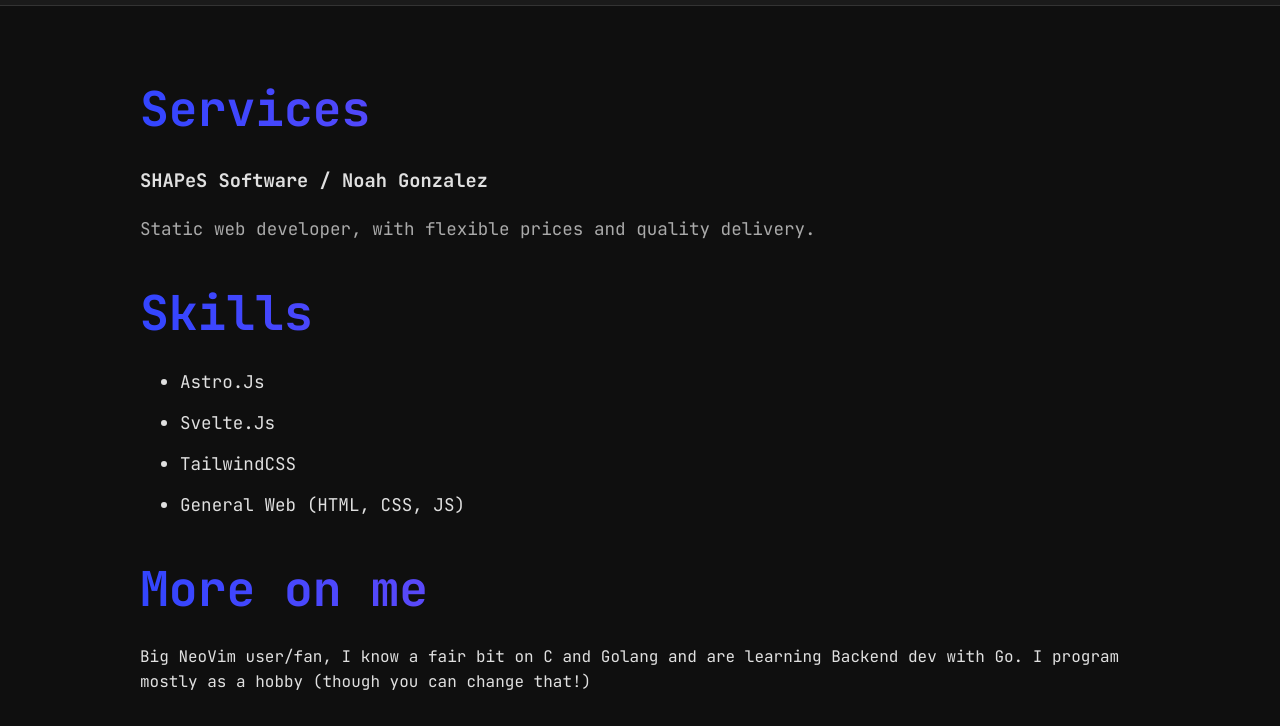
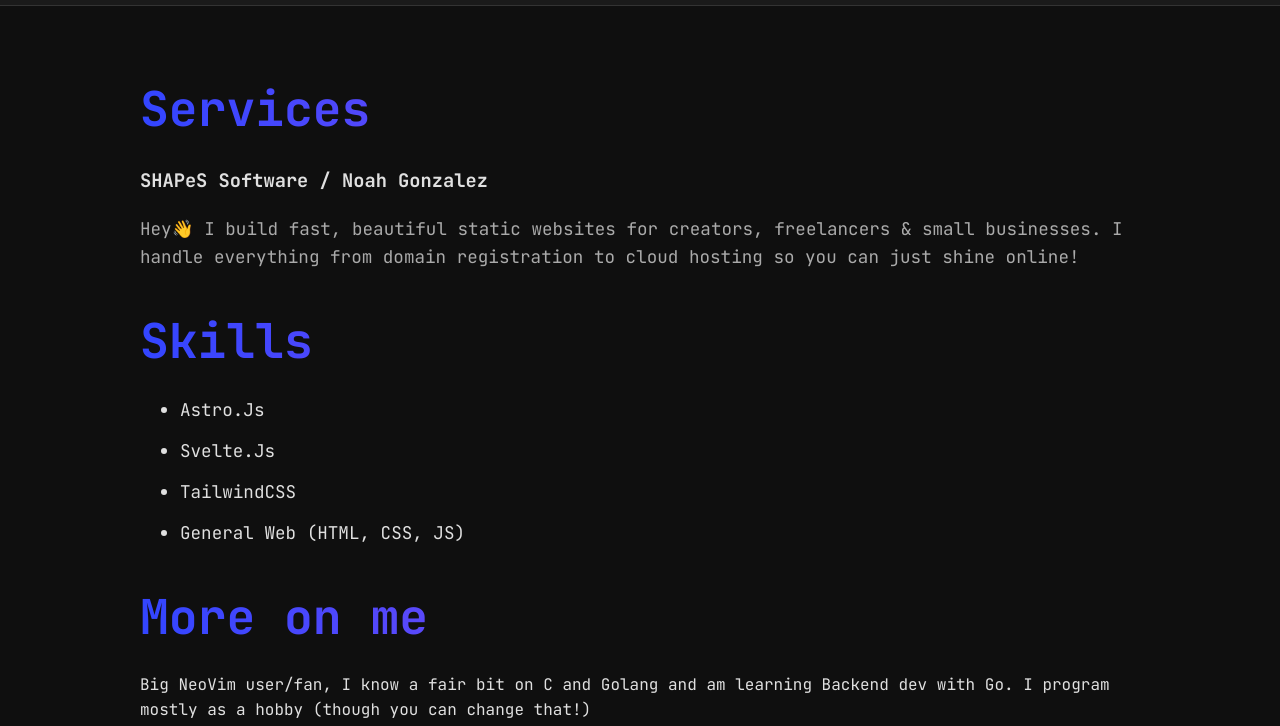
Before and after one commit to SHAPeS-Software/shapespage, an Astro site: page /shapespage/services in a window 1280 px wide. Shown: the part 66-792 px from the top of the page. Built offline with nearby package versions, Linux system fonts and the light colour scheme; Astro itself is replaced by a stand-in of ours.

Commit message:
Updated services page to have a little be grammer and wording.

```diff
--- a/src/layouts/Layout.astro
+++ b/src/layouts/Layout.astro
@@ -8,7 +8,6 @@
         <meta charset="UTF-8" />
         <meta name="viewport" content="width=device-width" />
         <link rel="icon" type="image/svg+xml" href={base + "/favicon.svg"} />
-        <link rel="icon" href={base + "/favicon.svg"} />
         <meta name="generator" content={Astro.generator} />
         <title>SHAPeS Page</title>
     </head>
--- a/src/pages/services/index.astro
+++ b/src/pages/services/index.astro
@@ -7,7 +7,9 @@
         <h1>Services</h1>
         <h3>SHAPeS Software / Noah Gonzalez</h3>
         <p class="intro">
-            Static web developer, with flexible prices and quality delivery.
+            Hey👋 I build fast, beautiful static websites for creators,
+            freelancers & small businesses. I handle everything from domain
+            registration to cloud hosting so you can just shine online!
         </p>
 
         <h1>Skills</h1>
@@ -20,7 +22,7 @@
 
         <h1>More on me</h1>
         <p>
-            Big NeoVim user/fan, I know a fair bit on C and Golang and are
+            Big NeoVim user/fan, I know a fair bit on C and Golang and am
             learning Backend dev with Go. I program mostly as a hobby (though
             you can change that!)
         </p>
```
